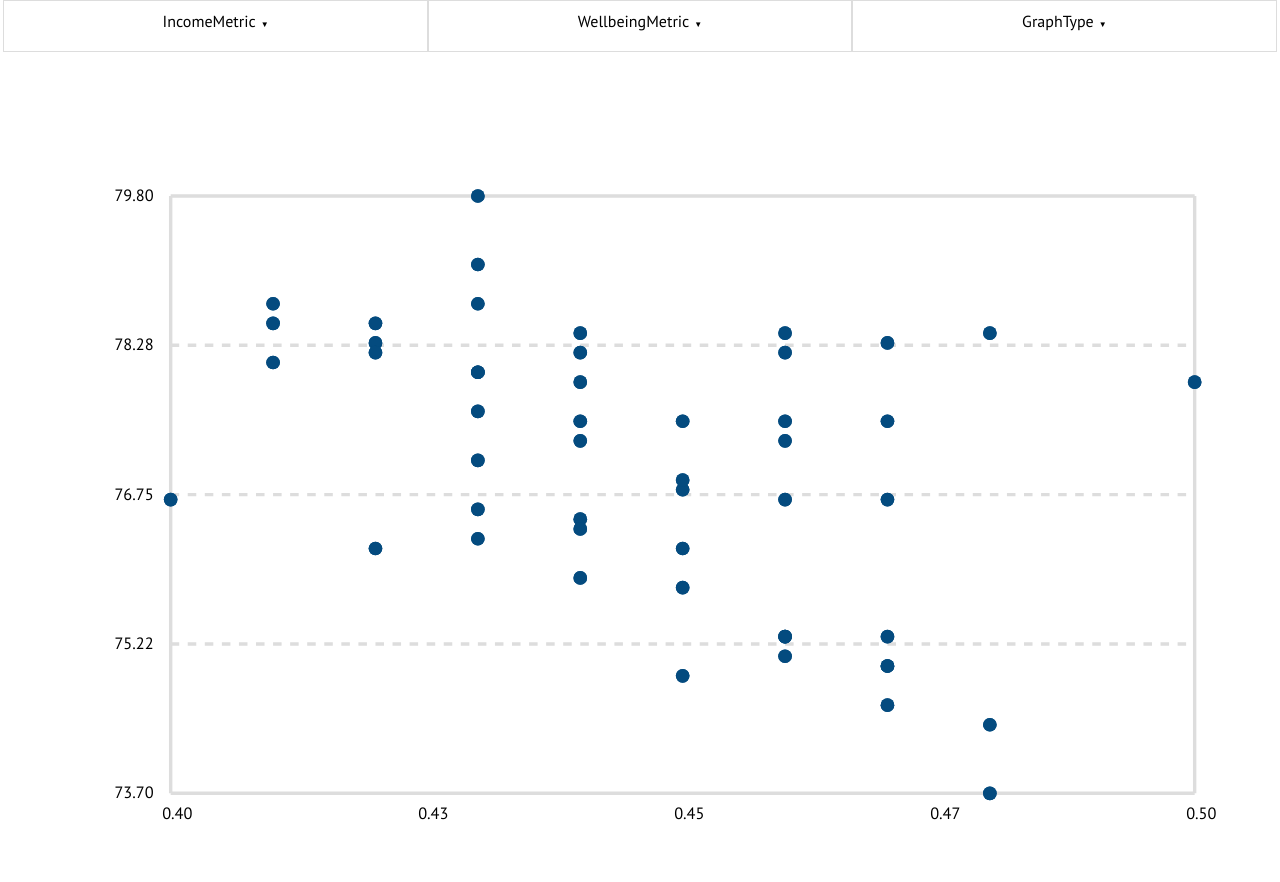
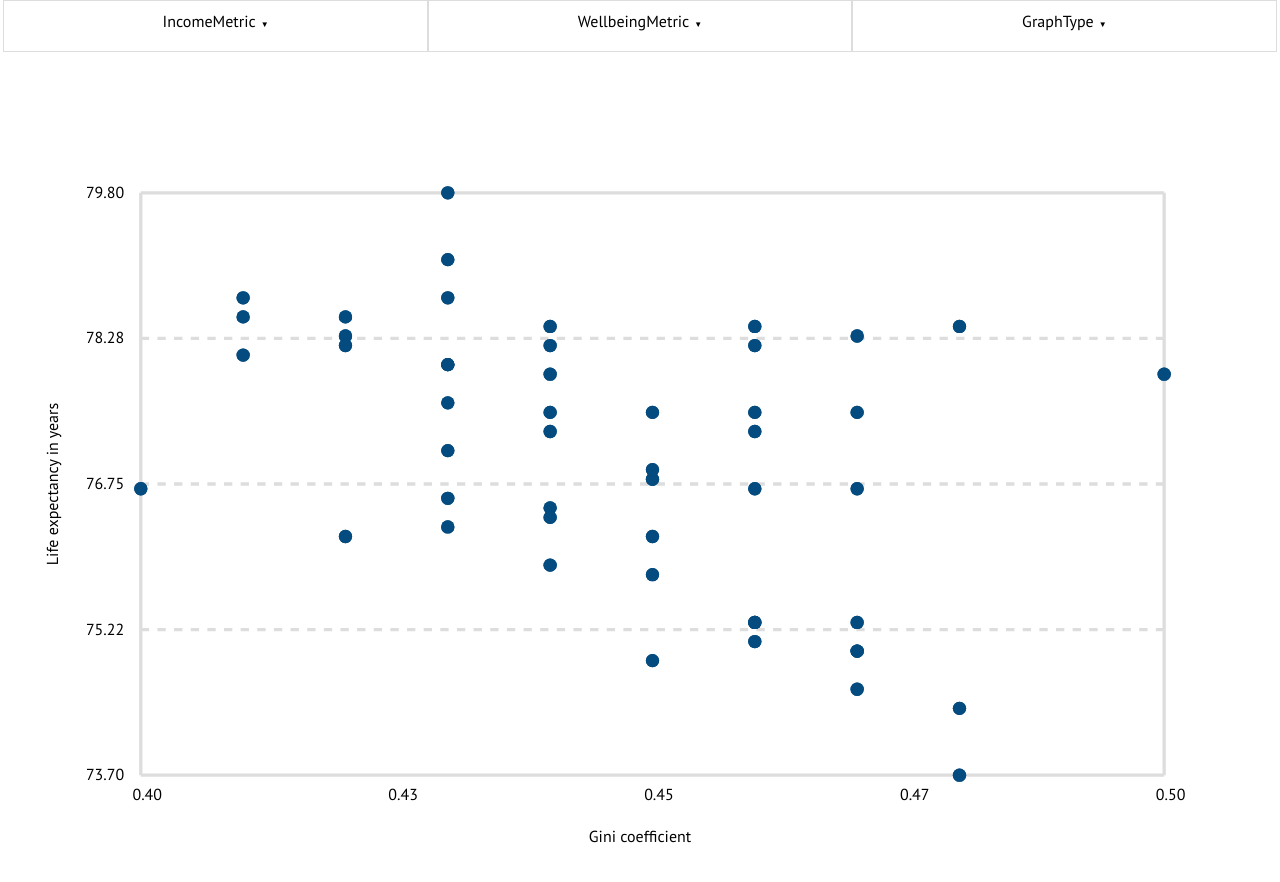
Before and after one commit to fjlanasa/inequality-visualization, a React app: page / in a window 1280 px wide. Built offline with nearby package versions, Linux system fonts and the light colour scheme.

Commit message:
added metric labels

```diff
--- a/src/components/Graph/Graph.js
+++ b/src/components/Graph/Graph.js
@@ -5,8 +5,8 @@ import LabelCollection from './../LabelCollection/LabelCollection';
 
 export default function Graph(props) {
   let margin = {
-    left: 100,
-    right: 50,
+    left: 75,
+    right: 60,
     top: 75,
     bottom: 75
   }
@@ -86,6 +86,7 @@ export default function Graph(props) {
           <LabelCollection position='y-left' {...newProps} />
           <LabelCollection position='y-right' {...newProps} />
           <LabelCollection position='x' {...newProps} />
+          <LabelCollection {...newProps} />
         </g>
       </svg>
     </div>
--- a/src/components/Graph/Graph.scss
+++ b/src/components/Graph/Graph.scss
@@ -12,7 +12,7 @@ circle {
 .x-axis-lines {
   stroke-dasharray: 5,5;
 }
-//
-// .graph-container {
-//   box-shadow: 0 0 1em #ddd;
-// }
+
+.graph-container {
+  padding: 0 1em;
+}
--- a/src/components/LabelCollection/LabelCollection.js
+++ b/src/components/LabelCollection/LabelCollection.js
@@ -5,6 +5,7 @@ import metricKey from './../../metricKey';
 export default function LabelCollection(props) {
   let labels,
       {height, width, margin, incomeMetric, wellbeingMetric, maxIncomeMetric, minIncomeMetric, maxWellbeingMetric, minWellbeingMetric, graphType, position} = props;
+
   if (position === 'y-left') {
     labels = [0, .25, .5, .75, 1].map((pct, index) => {
       let yCoord = pct * height + margin.top,
@@ -29,6 +30,20 @@ export default function LabelCollection(props) {
         <text className={`axis-label ${incomeMetric}`} x={xCoord - 5} y={height + margin.top + 15} key={index}>{labelText}</text>
       );
     });
+  } else if (!position && graphType === 'scatter') {
+    labels = (
+      <g>
+        <text textAnchor='middle' className={`axis-label ${incomeMetric}`} x={(width + margin.left + margin.right) / 2} y={height + margin.top + 40}>{metricKey[incomeMetric].formatted_label}</text>
+        <text textAnchor='middle' transform={`rotate(-90 ${(margin.left / 3)} ${(height + margin.top + margin.bottom) / 2})`} className={`axis-label ${wellbeingMetric}`} x={margin.left / 3} y={(height + margin.top + margin.bottom) / 2}>{metricKey[wellbeingMetric].formatted_label}</text>
+      </g>
+    );
+  } else if (!position && graphType === 'slope') {
+    labels = (
+      <g>
+        <text textAnchor='middle' className={`axis-label ${wellbeingMetric}`} x={(width + margin.left + margin.right) * .2} y={height + margin.top + 40}>{metricKey[wellbeingMetric].formatted_label}</text>
+        <text textAnchor='middle' className={`axis-label ${incomeMetric}`} x={(width + margin.left + margin.right) * .8} y={height + margin.top + 40}>{metricKey[incomeMetric].formatted_label}</text>
+      </g>
+    );
   } else {
     return null;
   }
--- a/src/containers/App.js
+++ b/src/containers/App.js
@@ -1,7 +1,6 @@
 import React, { Component } from 'react';
 import './App.css';
 import Graph from './../components/Graph/Graph';
-import RadioButtonCollection from './../components/RadioButtonCollection/RadioButtonCollection';
 import Tooltip from './../components/Tooltip/Tooltip';
 import Dashboard from './../components/Dashboard/Dashboard';
 
```
